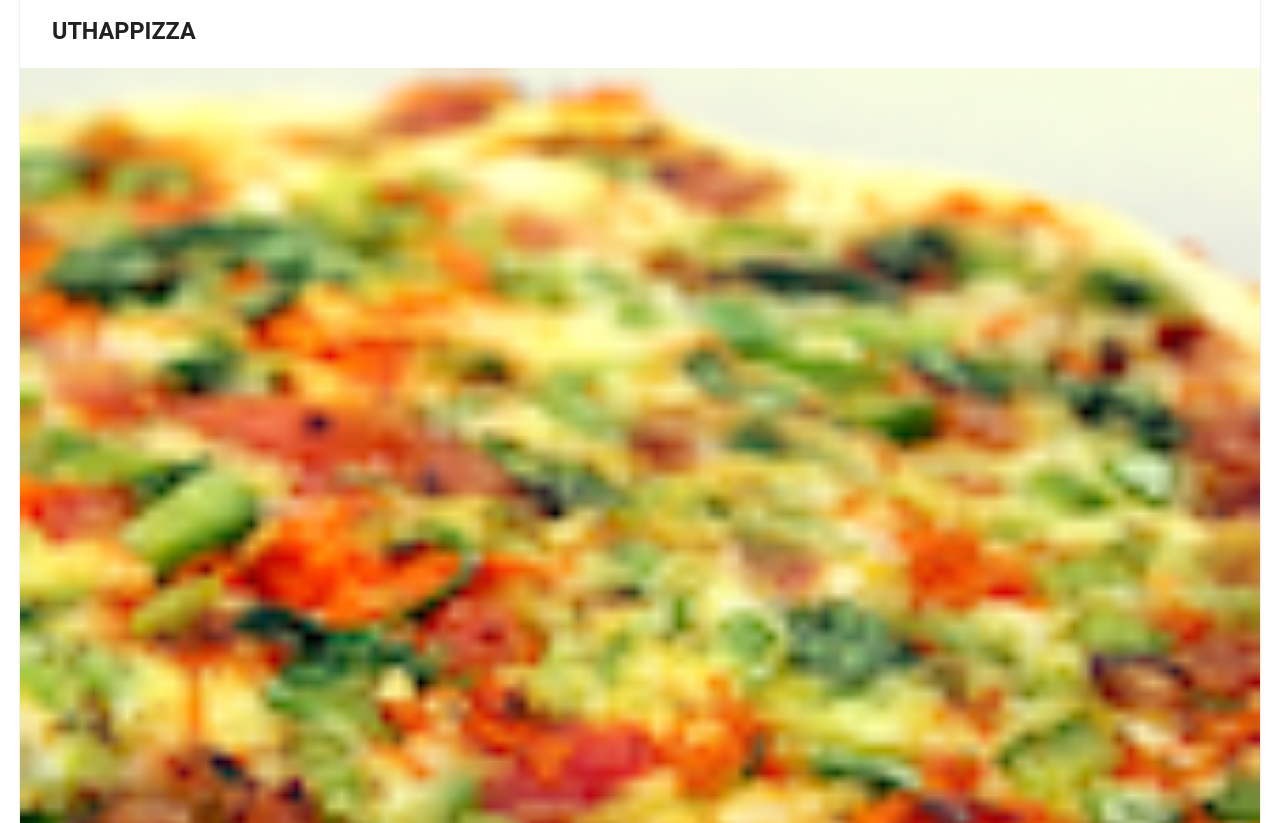
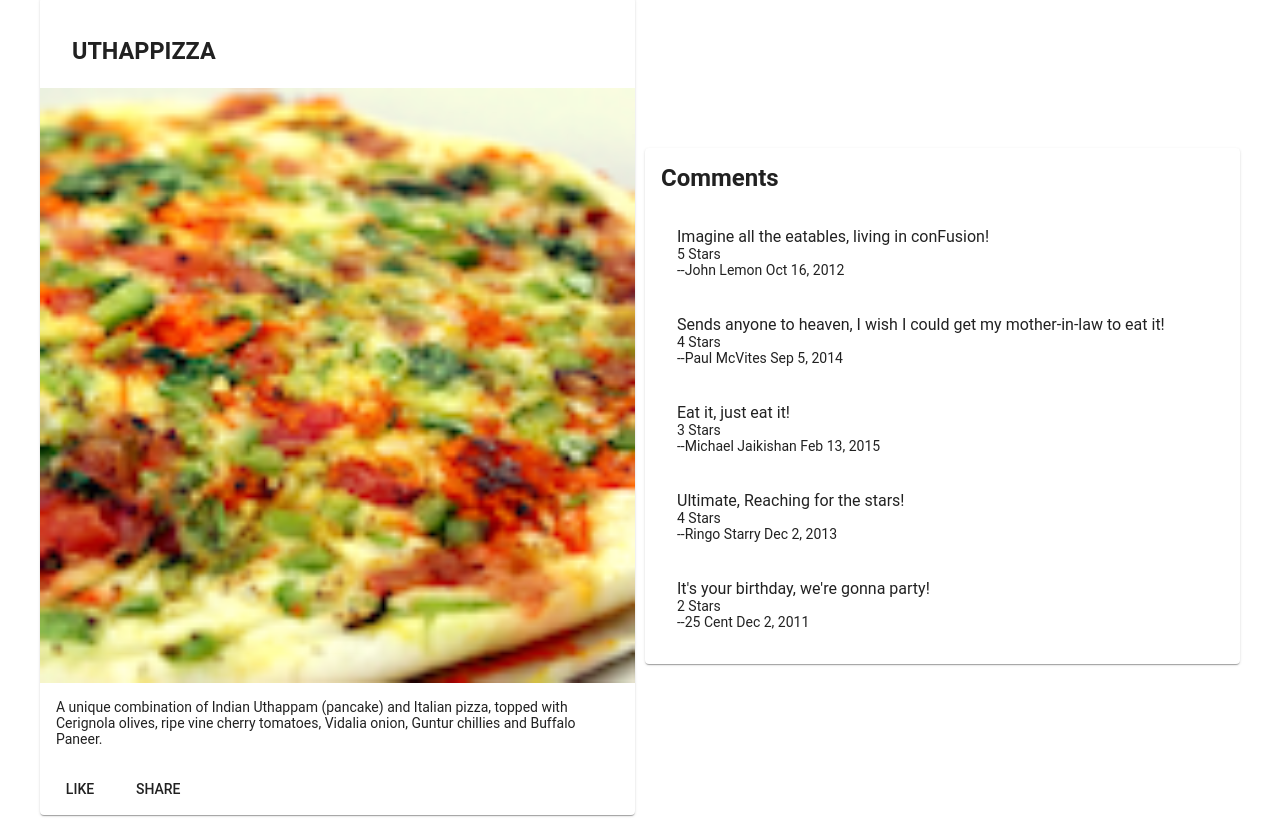
Before and after one commit to akshith271/learning-angular, an Angular app: page / in a window 1280 px wide. Shown: the part 597-1420 px from the top of the page. Built offline with nearby package versions, Linux system fonts and the light colour scheme.

Commit message:
Assignment 1 - dishdetail component

```diff
--- a/src/app/app.module.ts
+++ b/src/app/app.module.ts
@@ -10,12 +10,14 @@
 import {MatGridListModule} from "@angular/material/grid-list";
 import {MatCardModule} from "@angular/material/card";
 import {MatButtonModule} from "@angular/material/button";
+import { DishdetailComponent } from './dishdetail/dishdetail.component';
 
 
 @NgModule({
   declarations: [
     AppComponent,
-    MenuComponent
+    MenuComponent,
+    DishdetailComponent
   ],
 
   providers: [],
--- /dev/null
+++ b/src/app/dishdetail/dishdetail.component.html
@@ -0,0 +1,51 @@
+<div
+  class="container"
+  fxLayout="row"
+  fxLayout.sm="column"
+  fxLayout.xs="column"
+  fxLayoutAlign.gt-md="space-around center"
+  fxLayoutGap="10px"
+  fxLayoutGap.xs="0"
+>
+  <div fxFlex *ngIf="dish">
+    <mat-card>
+      <mat-card-header>
+        <mat-card-title>
+          <h3>{{ dish.name | uppercase }}</h3>
+        </mat-card-title>
+      </mat-card-header>
+
+      <img mat-card-image src="{{ dish.image }}" alt="{{ dish.name }}" />
+      <mat-card-content>
+        <p>{{ dish.description }}</p>
+      </mat-card-content>
+      <mat-card-actions>
+        <button mat-button>LIKE</button>
+        <button mat-button>SHARE</button>
+      </mat-card-actions>
+    </mat-card>
+  </div>
+  <div fxFlex *ngIf="dish">
+    <mat-card>
+      <mat-card-title>
+        <b>Comments</b>
+      </mat-card-title>
+      <mat-card-content>
+        <mat-list *ngIf="dish">
+          <mat-list-item *ngFor="let comment of dish.comments">
+            <div mat-line>
+              {{ comment.comment }}
+            </div>
+
+            <div mat-line>{{ comment.rating }} Stars</div>
+
+            <div mat-line>
+              <span>--{{ comment.author }}</span>
+              <span> {{ comment.date | date }}</span>
+            </div>
+          </mat-list-item>
+        </mat-list>
+      </mat-card-content>
+    </mat-card>
+  </div>
+</div>
--- /dev/null
+++ b/src/app/dishdetail/dishdetail.component.ts
@@ -0,0 +1,58 @@
+import { Component, OnInit } from "@angular/core";
+const DISH = {
+  id: "0",
+  name: "Uthappizza",
+  image: "/assets/images/uthappizza.png",
+  category: "mains",
+  featured: true,
+  label: "Hot",
+  price: "4.99",
+  // tslint:disable-next-line:max-line-length
+  description:
+    "A unique combination of Indian Uthappam (pancake) and Italian pizza, topped with Cerignola olives, ripe vine cherry tomatoes, Vidalia onion, Guntur chillies and Buffalo Paneer.",
+  comments: [
+    {
+      rating: 5,
+      comment: "Imagine all the eatables, living in conFusion!",
+      author: "John Lemon",
+      date: "2012-10-16T17:57:28.556094Z",
+    },
+    {
+      rating: 4,
+      comment:
+        "Sends anyone to heaven, I wish I could get my mother-in-law to eat it!",
+      author: "Paul McVites",
+      date: "2014-09-05T17:57:28.556094Z",
+    },
+    {
+      rating: 3,
+      comment: "Eat it, just eat it!",
+      author: "Michael Jaikishan",
+      date: "2015-02-13T17:57:28.556094Z",
+    },
+    {
+      rating: 4,
+      comment: "Ultimate, Reaching for the stars!",
+      author: "Ringo Starry",
+      date: "2013-12-02T17:57:28.556094Z",
+    },
+    {
+      rating: 2,
+      comment: "It's your birthday, we're gonna party!",
+      author: "25 Cent",
+      date: "2011-12-02T17:57:28.556094Z",
+    },
+  ],
+};
+@Component({
+  selector: "app-dishdetail",
+  templateUrl: "./dishdetail.component.html",
+  styleUrls: ["./dishdetail.component.scss"],
+})
+export class DishdetailComponent implements OnInit {
+  dish = DISH;
+
+  constructor() {}
+
+  ngOnInit() {}
+}
--- a/src/app/menu/menu.component.html
+++ b/src/app/menu/menu.component.html
@@ -16,23 +16,6 @@
       </mat-grid-tile>
     </mat-grid-list>
   </div>
-  <div fxFlex *ngIf="selectedDish">
-    <mat-card>
-      <mat-card-header>
-        <mat-card-title>
-          <h3>{{selectedDish.name | uppercase}}</h3>
-        </mat-card-title>
-      </mat-card-header>
 
-      <img mat-card-image src="{{selectedDish.image}}" alt="{{selectedDish.name}}">
-      <mat-card-content>
-        <p>{{selectedDish.description}}</p>
-      </mat-card-content>
-      <mat-card-actions>
-        <button mat-button>LIKE</button>
-        <button mat-button>SHARE</button>
-      </mat-card-actions>
-    </mat-card>
-
-  </div>
+  <app-dishdetail fxFlex></app-dishdetail>
 </div>
```
Also changed, not shown: src/app/dishdetail/dishdetail.component.scss (added), 1 other file (tests, documents, lock files or other folders).
